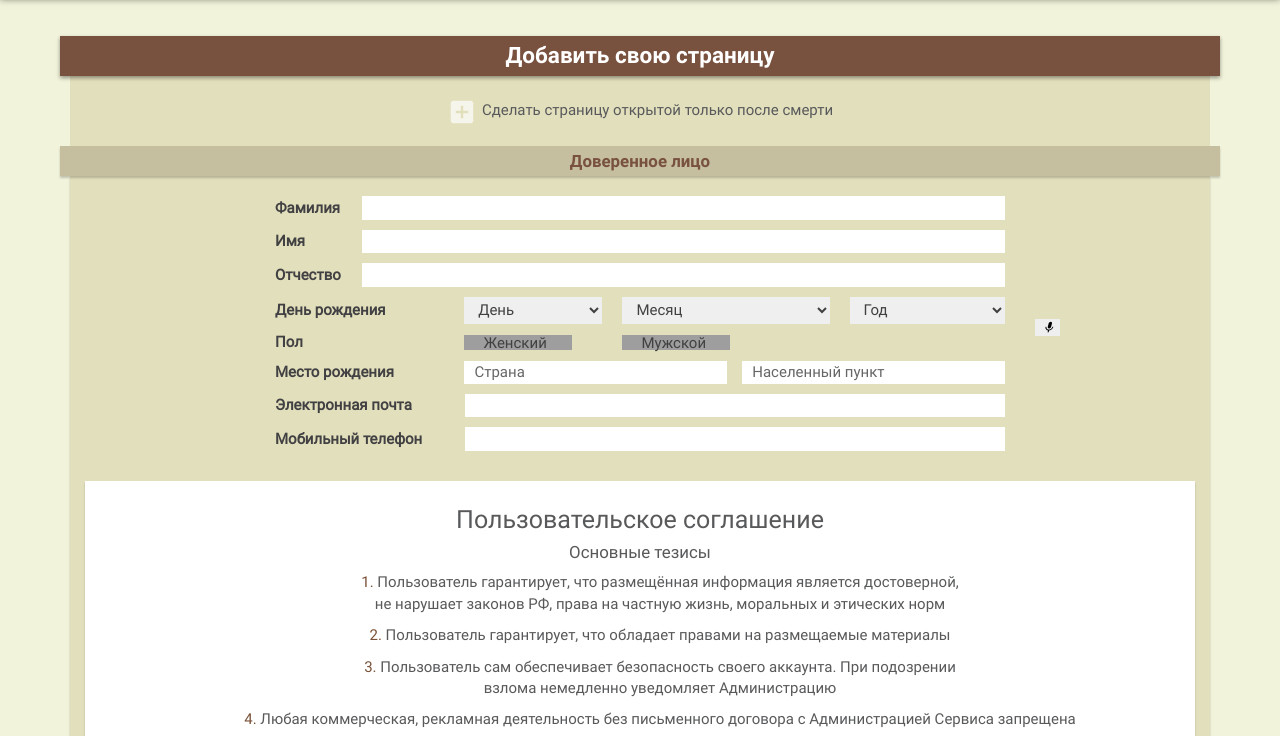
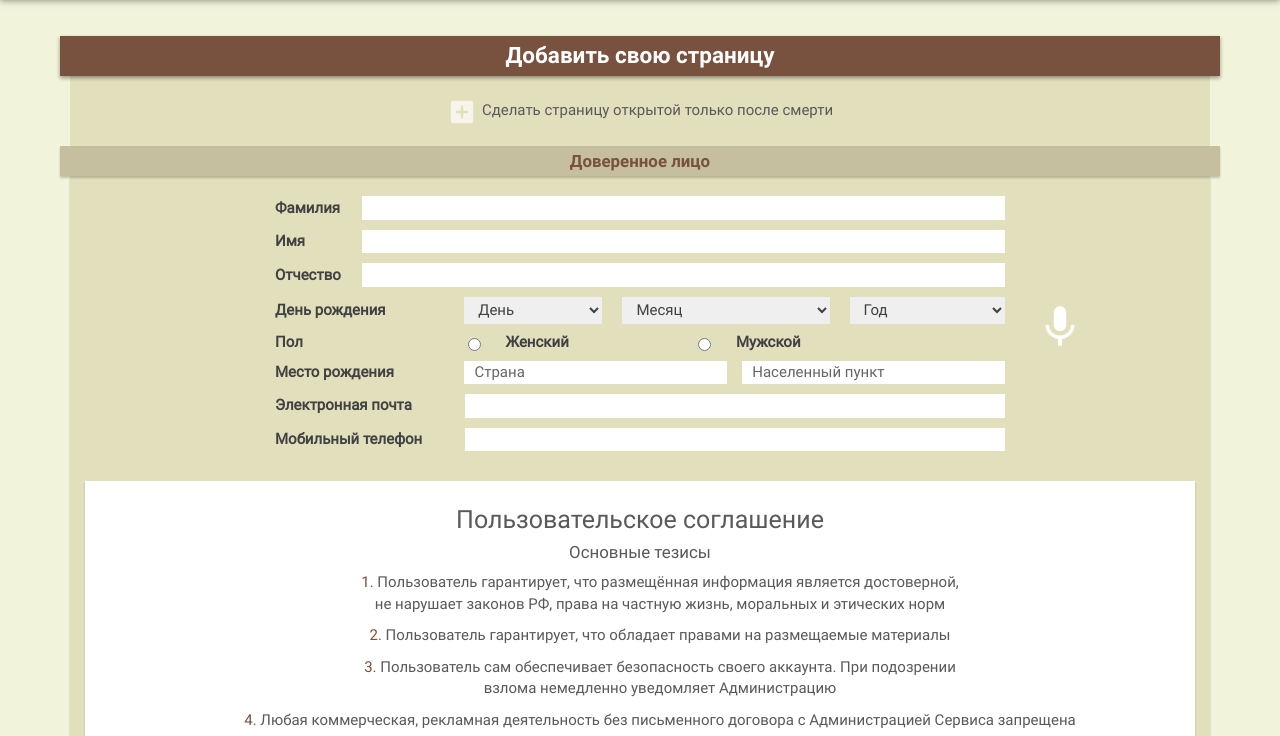
Before and after one commit to vovk/nasledie, a website: page app/page_registration_4.html in a window 1280 px wide. Shown: the part 64-800 px from the top of the page. Drawn offline with nearby package versions, Linux system fonts and the light colour scheme; files that its build step writes are made by us from their sources; grey boxes are pictures that could not be loaded; files whose address does not match are found by name.

Commit message:
pravka, Maxim

```diff
--- a/app/page_registration_4.html
+++ b/app/page_registration_4.html
@@ -140,11 +140,16 @@
 										<div class="field-wrap flex" id="field-wrap">
 											<label for="sex" class="sex">Пол</label>
 
-											<input type="checkbox" class="css-checkbox" id="checkbox3"/>
+											<!-- <input type="checkbox" class="css-checkbox" id="checkbox3"/>
 											<label for="checkbox3" name="checkbox1_lbl" class="css-label lite-gray-check">Женский</label>
 
 											<input type="checkbox" class="css-checkbox" id="checkbox4"/>
-											<label for="checkbox4" name="checkbox1_lbl" class="css-label lite-gray-check">Мужской</label>
+											<label for="checkbox4" name="checkbox1_lbl" class="css-label lite-gray-check">Мужской</label> -->
+											<input type="radio" name="radio" class="radiosex radio1">
+											<label for="radio" class="css-label">Женский</label>
+											<input type="radio" name="radio" class="radiosex radio2">
+											<label for="radio" class="css-label">Мужской</label>
+
 										</div>
 										<div class="field-wrap flex">
 											<label for="place">Место рождения</label>
--- a/app/sass/main.sass
+++ b/app/sass/main.sass
@@ -1099,6 +1099,11 @@ aside
 		#field-wrap
 			.css-label.lite-gray-check:nth-of-type(3)
 				margin-left: 50px
+			.radiosex
+				width: auto
+				margin-right: 25px
+				&:focus
+					outline: none
 		.form-info
 			margin-top: 20px
 			margin-bottom: 30px
```
Also changed, not shown: app/css/main.min.css.
